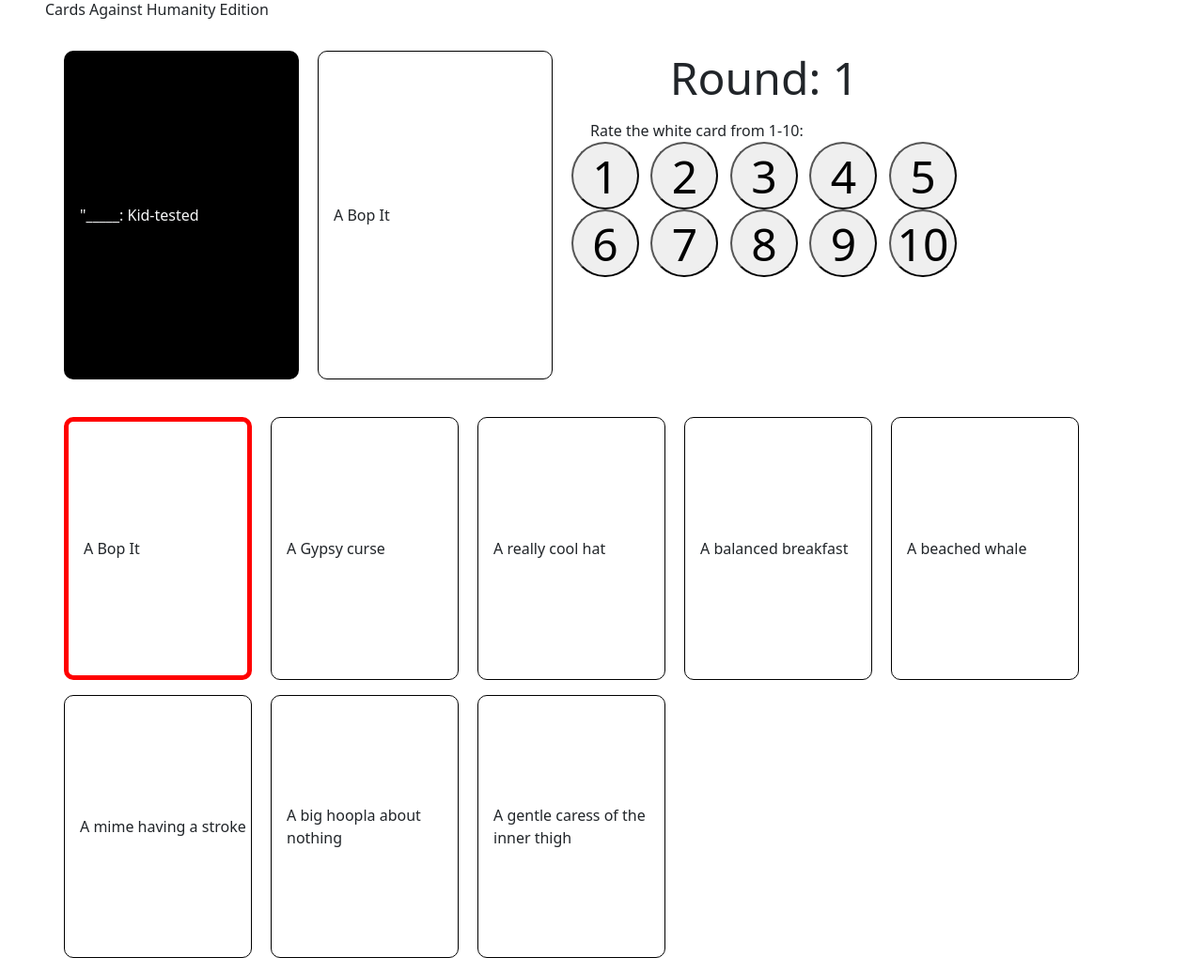
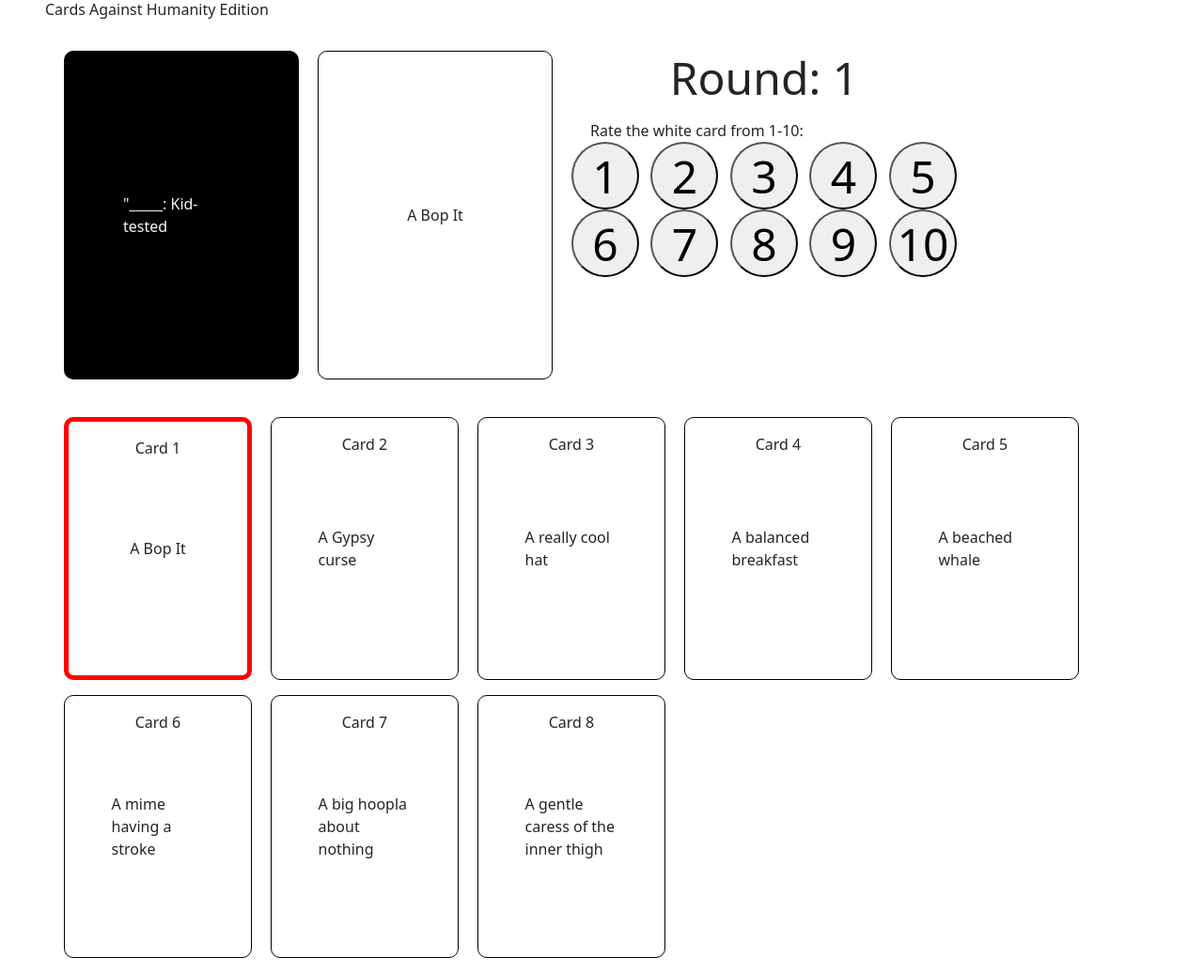
Before and after one commit to john-minney-iii/CS350-Project-1, a Django app: page /play/1/1/1/1 in a window 1280 px wide. Shown: the part 135-1171 px from the top of the page at 94% size. Run offline with Django 3.2, Linux system fonts and the light colour scheme; data comes from the database, SQL or seed files in the repository.

Commit message:
add true center style rule and card numbers. also apply center style rules to card text

```diff
--- a/play/templates/play.html
+++ b/play/templates/play.html
@@ -44,15 +44,19 @@
 
         .clear-inline { clear: both; }
 
-        .center {
-            margin: auto;
-            text-align: center;
-        }
-
         .round {
             border-radius: 50%;
             height: 1.5em;
             width: 1.5em;
+        }
+
+        .center {
+            margin: 0;
+            position: absolute;
+            top: 50%;
+            left: 50%;
+            -ms-transform: translate(-50%, -50%);
+            transform: translate(-50%, -50%);
         }
 
         .vertical-center {
@@ -61,6 +65,11 @@
             top: 50%;
             -ms-transform: translateY(-50%);
             transform: translateY(-50%);
+        }
+
+        .horizontal-center {
+            margin: auto;
+            text-align: center;
         }
 
     </style>
@@ -79,7 +88,7 @@
         <div class="inline-div mt-3">
             <div class="card cah-card cah-black-card">
                 <div class="card-body">
-                    <p class="card-text text-light vertical-center">
+                    <p class="card-text text-light center">
                         {{ black_card.CardText }}
                     </p>
                 </div>
@@ -88,7 +97,7 @@
         <div class="inline-div mt-3">
             <div class="card cah-card cah-white-card cah-other-border">
                 <div class="card-body">
-                    <p class="card-text text-dark vertical-center">
+                    <p class="card-text text-dark center">
                         {% if current_card_index == 0 %}
                             {{ white_cards|index:8 }}
                         {% else %}
@@ -98,11 +107,11 @@
                 </div>
             </div>
         </div>
-        <div class="inline-div mt-3 center">
+        <div class="inline-div mt-3 horizontal-center">
             <p class="display-5 text-dark">Round: {{ round }}</p>
             <form method="post" action='/play/{{ round }}/{% if current_card_index == 0 %}True{% else %}False{% endif %}/{{ black_card.pk }}/{% for card in white_cards %}{{ card.pk }}{% if not forloop.last %}_{% endif %}{% endfor %}'>
                 {% csrf_token %}
-                <p class="inline-div center">Rate the white card from 1-10:</p>
+                <p class="inline-div horizontal-center">Rate the white card from 1-10:</p>
                 <br/>
                 <div class="display-5">
                     <!-- {{ form }} -->
@@ -129,7 +138,8 @@
         <div class="inline-div mt-3">
             <div class="card cah-card-sm cah-white-card {% if current_card_index == 1 %}cah-current-border{% else %}cah-other-border{% endif %}">
                 <div class="card-body">
-                    <p class="card-text text-dark vertical-center">
+                    <p class="horizontal-center">Card 1</p>
+                    <p class="card-text text-dark center">
                         {{ white_cards.0.CardText }}
                     </p>
                 </div>
@@ -138,7 +148,8 @@
         <div class="inline-div mt-3">
             <div class="card cah-card-sm cah-white-card {% if current_card_index == 2 %}cah-current-border{% else %}cah-other-border{% endif %}">
                 <div class="card-body">
-                    <p class="card-text text-dark vertical-center">
+                    <p class="horizontal-center">Card 2</p>
+                    <p class="card-text text-dark center">
                         {{ white_cards.1.CardText }}
                     </p>
                 </div>
@@ -147,7 +158,8 @@
         <div class="inline-div mt-3">
             <div class="card cah-card-sm cah-white-card {% if current_card_index == 3 %}cah-current-border{% else %}cah-other-border{% endif %}">
                 <div class="card-body">
-                    <p class="card-text text-dark vertical-center">
+                    <p class="horizontal-center">Card 3</p>
+                    <p class="card-text text-dark center">
                         {{ white_cards.2.CardText }}
                     </p>
                 </div>
@@ -156,7 +168,8 @@
         <div class="inline-div mt-3">
             <div class="card cah-card-sm cah-white-card {% if current_card_index == 4 %}cah-current-border{% else %}cah-other-border{% endif %}">
                 <div class="card-body">
-                    <p class="card-text text-dar vertical-center">
+                    <p class="horizontal-center">Card 4</p>
+                    <p class="card-text text-dar center">
                         {{ white_cards.3.CardText }}
                     </p>
                 </div>
@@ -165,7 +178,8 @@
         <div class="inline-div mt-3">
             <div class="card cah-card-sm cah-white-card {% if current_card_index == 5 %}cah-current-border{% else %}cah-other-border{% endif %}">
                 <div class="card-body">
-                    <p class="card-text text-dark vertical-center">
+                    <p class="horizontal-center">Card 5</p>
+                    <p class="card-text text-dark center">
                         {{ white_cards.4.CardText }}
                     </p>
                 </div>
@@ -174,7 +188,8 @@
         <div class="inline-div mt-3">
             <div class="card cah-card-sm cah-white-card {% if current_card_index == 6 %}cah-current-border{% else %}cah-other-border{% endif %}">
                 <div class="card-body">
-                    <p class="card-text text-dark vertical-center">
+                    <p class="horizontal-center">Card 6</p>
+                    <p class="card-text text-dark center">
                         {{ white_cards.5.CardText }}
                     </p>
                 </div>
@@ -183,7 +198,8 @@
         <div class="inline-div mt-3">
             <div class="card cah-card-sm cah-white-card {% if current_card_index == 7 %}cah-current-border{% else %}cah-other-border{% endif %}">
                 <div class="card-body">
-                    <p class="card-text text-dark vertical-center">
+                    <p class="horizontal-center">Card 7</p>
+                    <p class="card-text text-dark center">
                         {{ white_cards.6.CardText }}
                     </p>
                 </div>
@@ -192,7 +208,8 @@
         <div class="inline-div mt-3 mb-3">
             <div class="card cah-card-sm cah-white-card {% if current_card_index == 0 %}cah-current-border{% else %}cah-other-border{% endif %}">
                 <div class="card-body">
-                    <p class="card-text text-dark vertical-center">
+                    <p class="horizontal-center">Card 8</p>
+                    <p class="card-text text-dark center">
                         {{ white_cards.7.CardText }}
                     </p>
                 </div>
```
